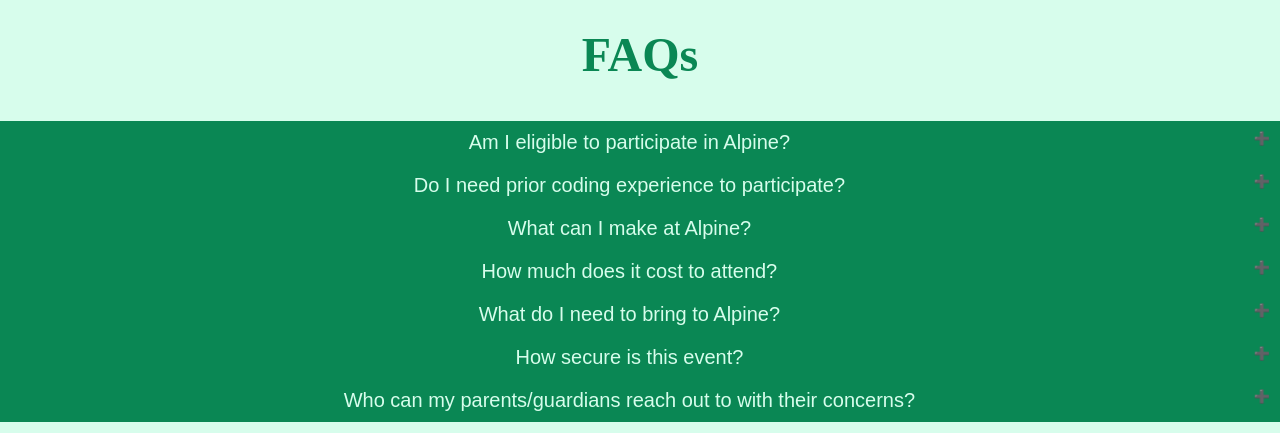
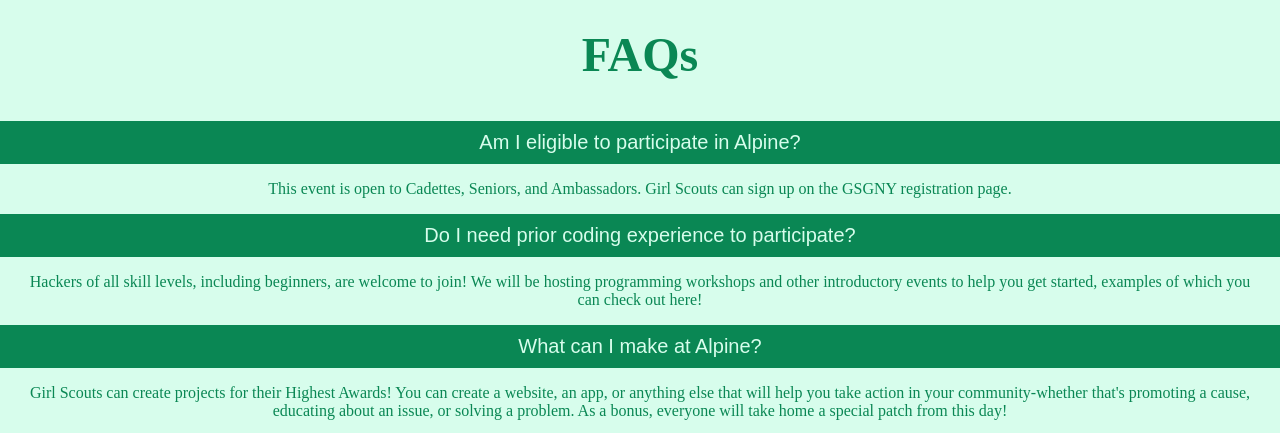
Before and after one commit to hackclub/alpine, a Gatsby site in the folder site/: page / in a window 1280 px wide. Shown: the part 1010-1443 px from the top of the page. Built offline with nearby package versions, Linux system fonts and the light colour scheme; Gatsby itself is replaced by a stand-in of ours.

Commit message:
Update main.module.css with faqs

```diff
--- a/site/src/components/main.module.css
+++ b/site/src/components/main.module.css
@@ -87,28 +87,10 @@
     transition: 0.4s;
 }
 
-.active, .accordion button:hover {
-    background-color: #51a37e;
-}
-
 .panel {
     padding: 0 18px;
-    background-color: #0A8754;
-    display: none;
-    overflow: hidden;
+    text-align: center;
 }
-
-.accordion button:after {
-    content: '\02795'; /* Unicode character for "plus" sign (+) */
-    font-size: 13px;
-    color: #777;
-    float: right;
-    margin-left: 5px;
-  }
-
-  .active:after {
-    content: "\2796"; /* Unicode character for "minus" sign (-) */
-  }
 
 .icons {
     float: right;
```
